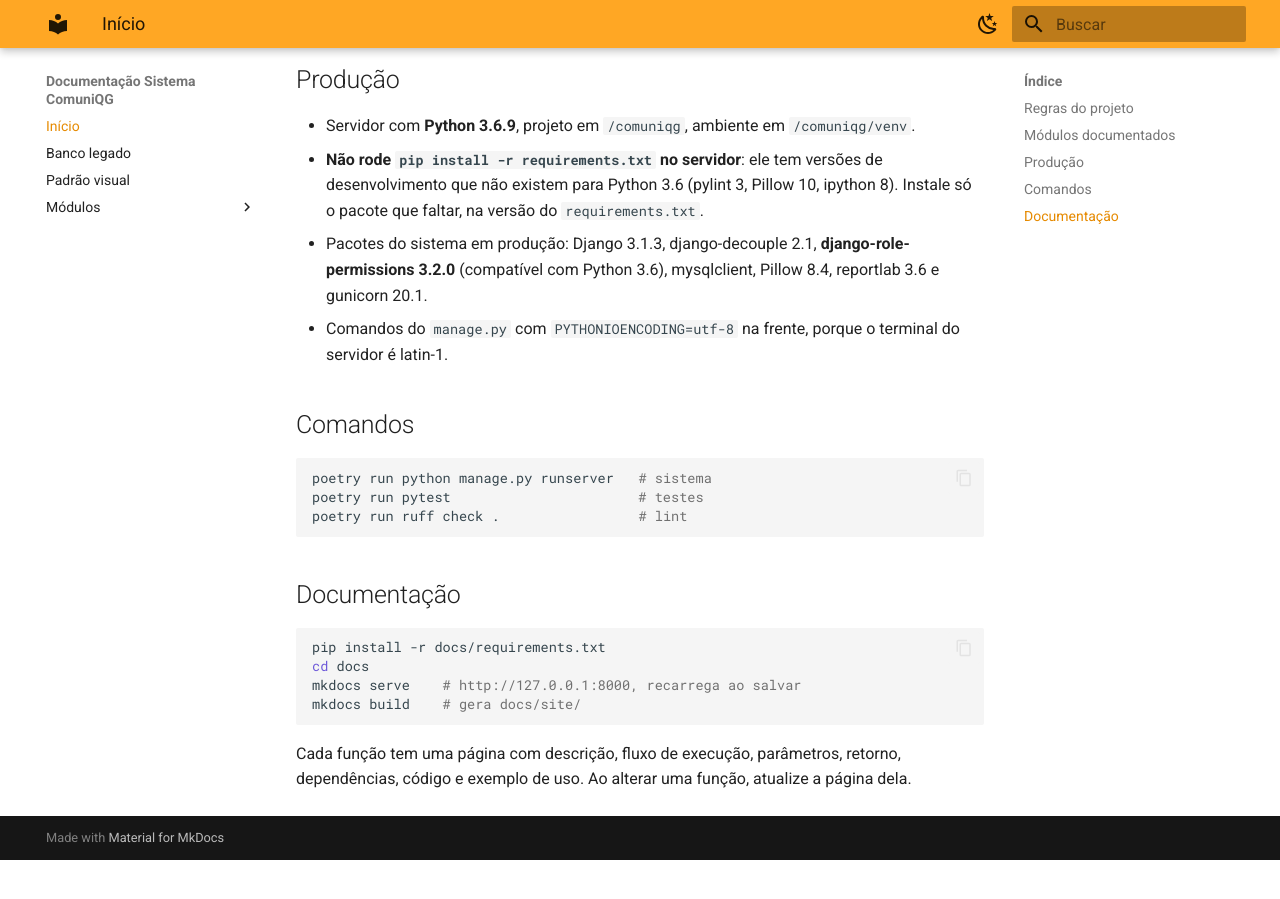
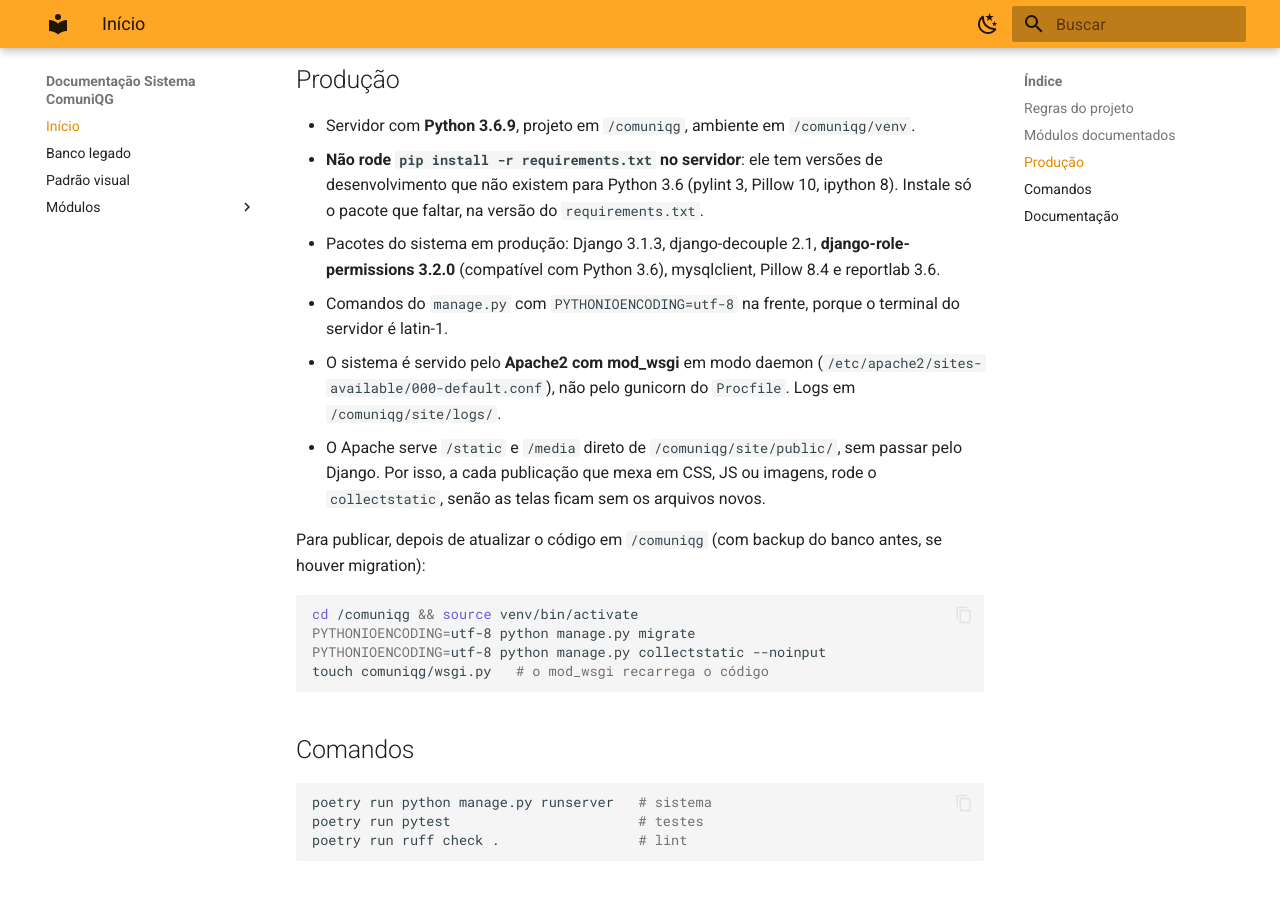
Before and after one commit to OswaldoSoares/comuniqg, an MkDocs documentation site: the page built from docs/docs/index.md, in a window 1280 px wide and 900 px high, scrolled down 813 px. Built offline with MkDocs 1.6.1 and Material for MkDocs 9.7.7, drawn with Linux system fonts in a browser that asks for light colours; before the commit the page ends 1673 px from its top, so only the background shows below that.

Commit message:
docs: produção servida por Apache com mod_wsgi e passos de publicação
Co-Authored-By: Claude Opus 5.5 <noreply@anthropic.com>

````diff
--- a/docs/docs/index.md
+++ b/docs/docs/index.md
@@ -22,8 +22,19 @@ Sistema web (Django) que substitui aos poucos o aplicativo desktop em Delphi. Os
 
 - Servidor com **Python 3.6.9**, projeto em `/comuniqg`, ambiente em `/comuniqg/venv`.
 - **Não rode `pip install -r requirements.txt` no servidor**: ele tem versões de desenvolvimento que não existem para Python 3.6 (pylint 3, Pillow 10, ipython 8). Instale só o pacote que faltar, na versão do `requirements.txt`.
-- Pacotes do sistema em produção: Django 3.1.3, django-decouple 2.1, **django-role-permissions 3.2.0** (compatível com Python 3.6), mysqlclient, Pillow 8.4, reportlab 3.6 e gunicorn 20.1.
+- Pacotes do sistema em produção: Django 3.1.3, django-decouple 2.1, **django-role-permissions 3.2.0** (compatível com Python 3.6), mysqlclient, Pillow 8.4 e reportlab 3.6.
 - Comandos do `manage.py` com `PYTHONIOENCODING=utf-8` na frente, porque o terminal do servidor é latin-1.
+- O sistema é servido pelo **Apache2 com mod_wsgi** em modo daemon (`/etc/apache2/sites-available/000-default.conf`), não pelo gunicorn do `Procfile`. Logs em `/comuniqg/site/logs/`.
+- O Apache serve `/static` e `/media` direto de `/comuniqg/site/public/`, sem passar pelo Django. Por isso, a cada publicação que mexa em CSS, JS ou imagens, rode o `collectstatic`, senão as telas ficam sem os arquivos novos.
+
+Para publicar, depois de atualizar o código em `/comuniqg` (com backup do banco antes, se houver migration):
+
+```bash
+cd /comuniqg && source venv/bin/activate
+PYTHONIOENCODING=utf-8 python manage.py migrate
+PYTHONIOENCODING=utf-8 python manage.py collectstatic --noinput
+touch comuniqg/wsgi.py   # o mod_wsgi recarrega o código
+```
 
 ## Comandos
 
````
